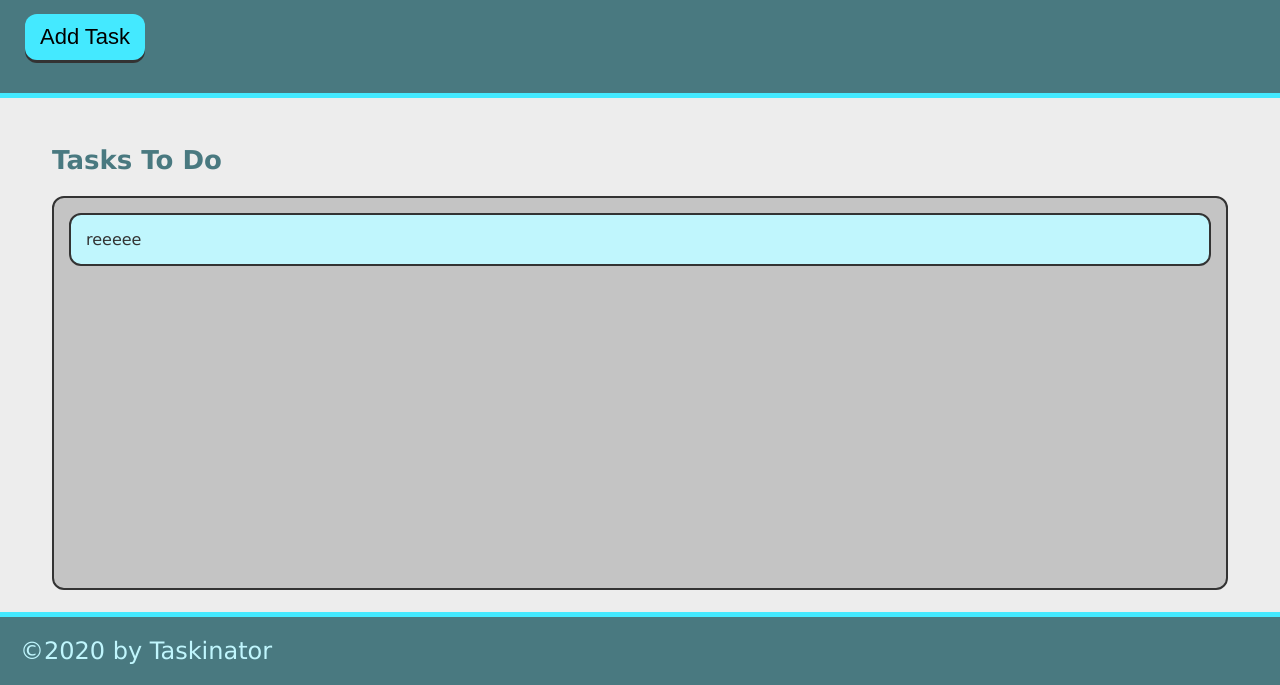
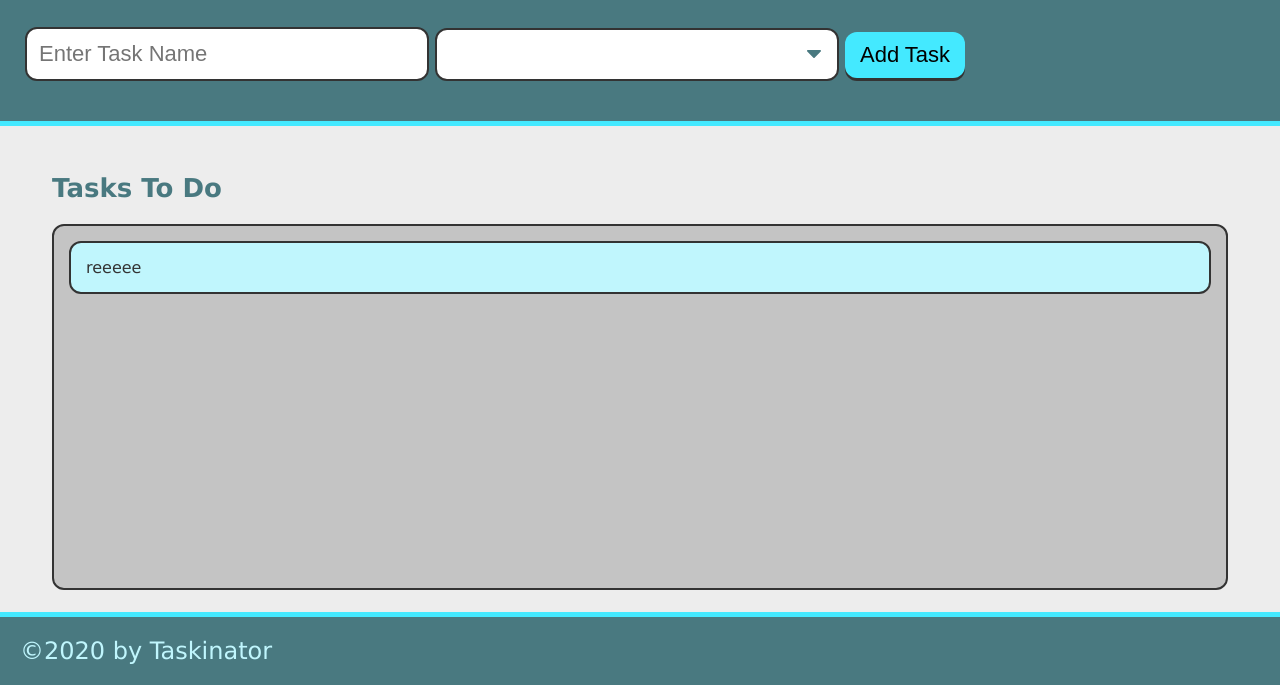
Before and after one commit to RM-Evans/taskinator, a plain HTML site: page index.html in a window 1280 px wide. Shown: the part 115-800 px from the top of the page. Drawn offline with Linux system fonts and the light colour scheme.

Commit message:
added form elements

```diff
--- a/index.html
+++ b/index.html
@@ -5,14 +5,29 @@
     <meta charset="UTF-8" />
     <meta name="viewport" content="width=device-width, initial-scale=1.0" />
     <title>Taskinator</title>
-    <link rel="stylesheet" href="./module-4-assets/css/style.css">
+    <link rel="stylesheet" href="./module-4-assets/css/style.css" />
 </head>
 
 <body>
     <header>
         <h1 class="page-title">Taskinator</h1>
         <p>Click the button below to add a new task!</p>
-        <button class="btn" id="save-task">Add Task</button>
+        <form id="task-form">
+            <div class="form-group">
+                <input type="text" name="task-name" placeholder="Enter Task Name" />
+            </div>
+            <div class="form-group">
+                <select name="task-type" class="select-dropdown">
+                    <option value="" disable selected></option>
+                    <option value="Print">Print</option>
+                    <option value="Web">Web</option>
+                    <option value="Mobile">Mobile</option>
+                </select>
+            </div>
+            <div class="form-group">
+                <button class="btn" id="save-task" type="submit">Add Task</button>
+            </div>
+        </form>
     </header>
 
     <main class="page-content">
@@ -24,9 +39,7 @@
         </section>
     </main>
 
-    <footer>
-        &copy;2020 by Taskinator
-    </footer>
+    <footer>&copy;2020 by Taskinator</footer>
     <script src="./module-4-assets/js/script.js"></script>
 </body>
 
```
